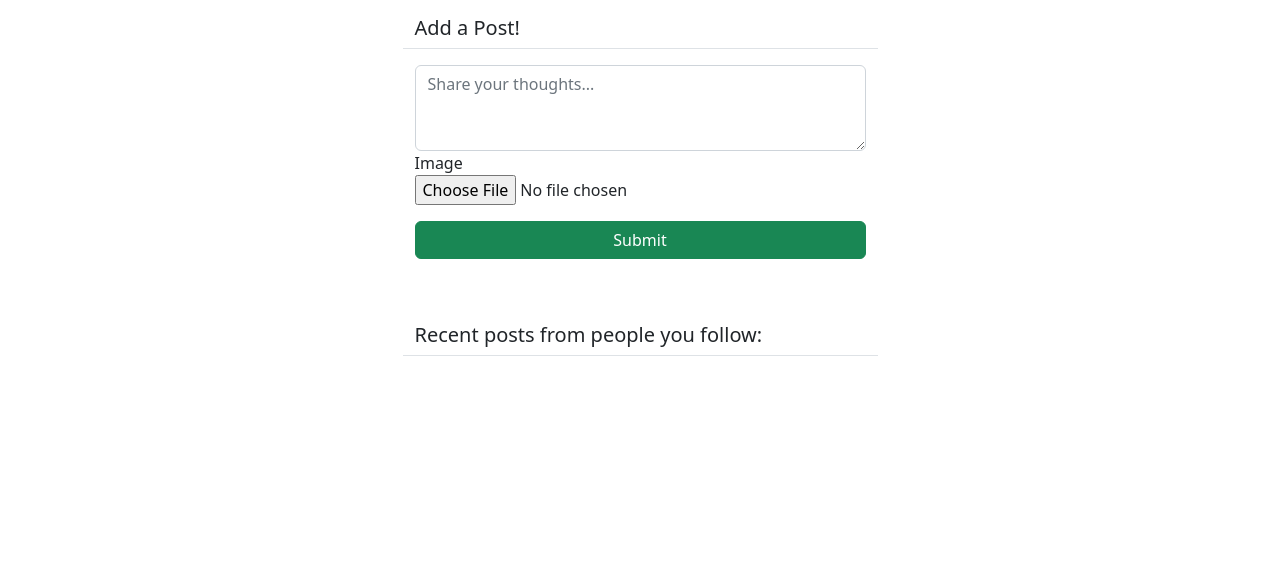
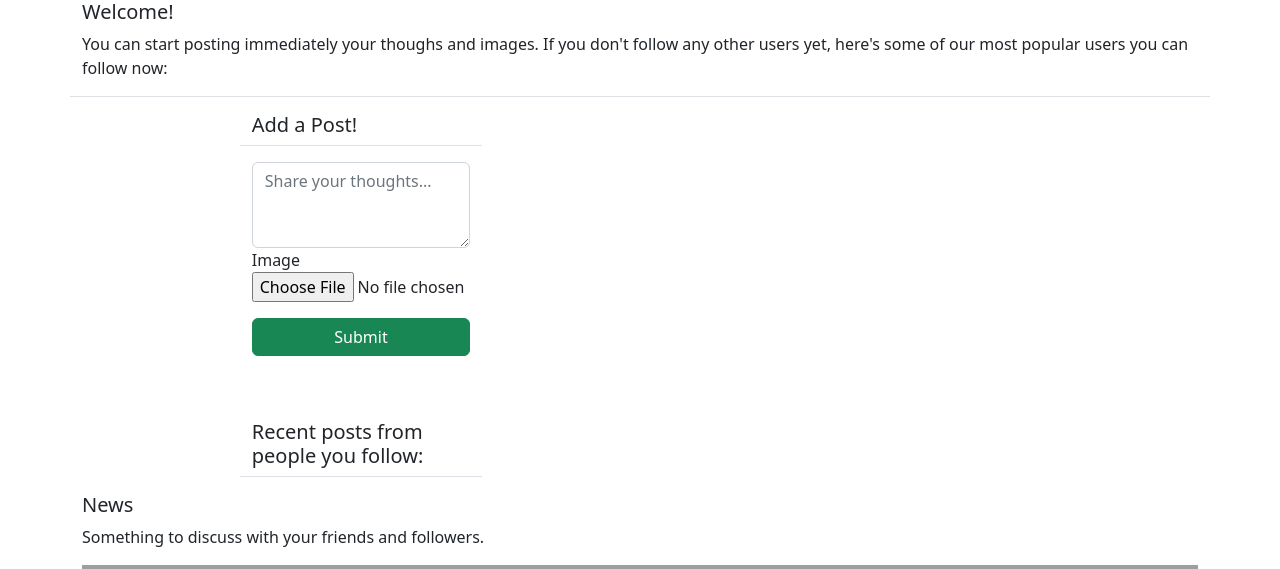
Before and after one commit to alessandracosta8/Sgrunt-Social-Full-Stack-Django-project, a Django app: page /core/ in a window 1280 px wide. Shown: the part 56-625 px from the top of the page. Before the commit the page ends 412 px from the top, so only its background shows below. Run offline with Django 4.2, Linux system fonts and the light colour scheme; the visitor is signed in with stand-in values (Sample User, id 1); data comes from the database, SQL or seed files in the repository; data that the repository does not hold is empty; some libraries are stand-ins or nearby versions; grey boxes are pictures that could not be loaded.

Commit message:
Update post list page with side widgets

```diff
--- a/core/templates/core/post_list.html
+++ b/core/templates/core/post_list.html
@@ -4,6 +4,25 @@
 {% block content %}
 <div class="container">
 
+    <!-- Left side column -->
+    <!-- ---------------------------- -->
+    <div class="col">
+        <!-- Welcome message -->
+        <div class="row">
+            <div class="border-bottom">
+                <h5>Welcome!</h5>
+                <p>
+                    You can start posting immediately your thoughs and images.
+                    If you don't follow any other users yet, here's some of our most popular users you can follow now:
+                </p>
+            </div>
+        </div>
+    </div>
+
+
+    <!-- Center column with post list -->
+    <!-- ---------------------------- -->
+    <div class="col-6">
         <!-- Post form Title -->
         <div class="row justify-content-center mt-3">
             <div class="col-md-5 col-sm-12 border-bottom">
@@ -81,6 +100,23 @@
             </div>
         </div>
         {% endfor %}
+    </div>
+
+    <!-- Right side column -->
+    <!-- ---------------------------- -->
+    <div class="col">
+        <!-- Welcome message -->
+        <div class="row">
+            <div class="border-bottom">
+                <h5>News</h5>
+                <p>
+                    Something to discuss with your friends and followers.
+                </p>
+                <iframe src="https://fr.euronews.com/embed/timeline" scrolling="no" style="border:none; min-height:425px; width:100%; height:100%;"></iframe>
+            </div>
+        </div>
+    </div>
+
 
 </div>
 {% endblock content %}
```
Lines whose indentation alone changed are shown as unchanged.
